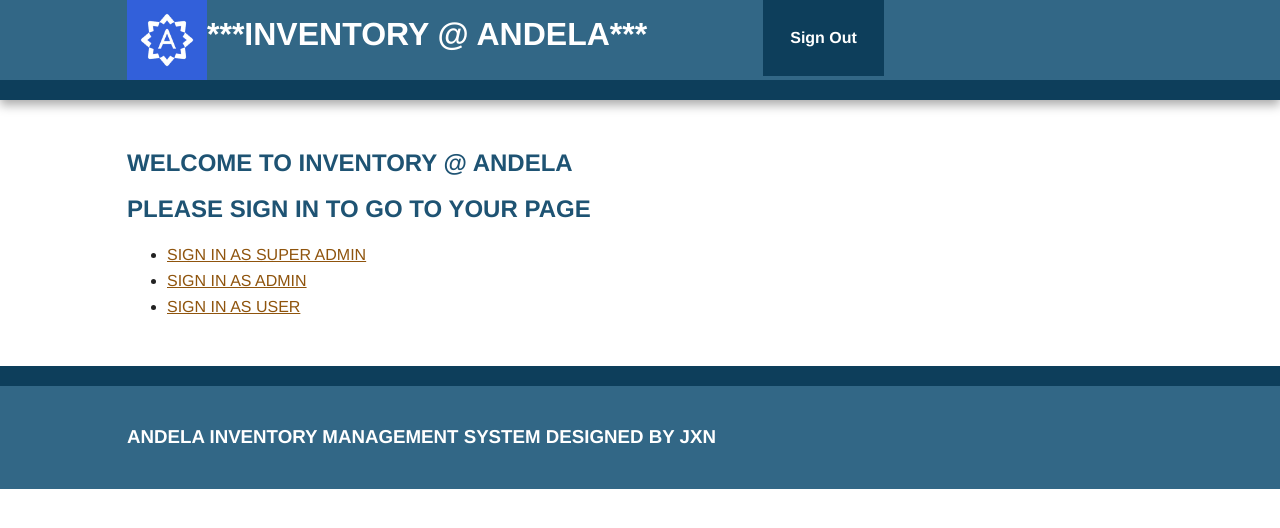
After one commit to Ahmed9914/bc-15-Inventory_Management_Flask_App, a Flask app: template templates/home.html in a window 1280 px wide. The commit adds this page. Shown: the top 528 px of the page. Run offline with Flask 2, Linux system fonts and the light colour scheme; the template is opened without the code that fills it, so the values that code supplies are empty; some libraries are stand-ins or nearby versions.

Commit message:
Design homepage

```diff
--- a/__init__.py
+++ b/__init__.py
@@ -3,3 +3,5 @@ from flask import Flask
 #configure app
 app = Flask(__name__)
 app.config['DEBUG'] = True
+
+import views
--- a/templates/base.html
+++ b/templates/base.html
@@ -16,26 +16,24 @@
 
         <div class="header-container">
             <header class="wrapper clearfix">
-                <a href="{{ url_for("index") }}" ><h1 class="title">Thermos </h1></a>
+                <a href="{{ url_for("home") }}"><img src="../static/img/Andela_Logo.jpeg" alt="Andela logo" style="float:left;width:80px;height:80px;"></a>
+                <h1 class="title">***INVENTORY @ ANDELA*** </h1>
+                <h1 class="title"> </h1>
                 <nav>
-                    <ul>
-                        <li><a href="{{ url_for("add") }}">Add URL</a></li>
-                        <li><a href="#">Sign Up</a></li>
-                        {% if current_user.is_authenticated %}
-                            <li><a href="{{ url_for("logout")}}">Sign Out</a></li>
-                        {% else %}
-                            <li><a href="{{ url_for("login")}}">Sign In</a></li>
-                        {% endif %}
+                    <ul align ="right">
+                        <li><a href="#">Sign Out</a></li>
+
                     </ul>
                 </nav>
+
             </header>
         </div>
 
         <div class="main-container">
             <div class="main wrapper clearfix">
 
-                <article class=flashes>
-                    {% with messages = get_flashed_messages() %}
+               <!-- <article class=flashes>
+                     {% with messages = get_flashed_messages() %}
                         {% if messages %}
                             <ul>
                                 {% for message in messages %}
@@ -44,7 +42,7 @@
                             </ul>
                         {% endif %}
                     {% endwith %}
-                </article>
+                </article> -->
 
 
                 {% block content %}Your customised Content Goes here</h1>
@@ -63,7 +61,7 @@
 
         <div class="footer-container">
             <footer class="wrapper">
-                <h3>Thermos is designed by Jxn </h3>
+                <h3>ANDELA INVENTORY MANAGEMENT SYSTEM DESIGNED BY JXN </h3>
 
             </footer>
         </div>
--- /dev/null
+++ b/templates/home.html
@@ -0,0 +1,21 @@
+{% extends "base.html" %}
+
+{% block title %}
+WELCOME
+{% endblock %}
+
+{% block content %}
+<article>
+    <h2> WELCOME TO INVENTORY @ ANDELA </h2>
+    <h2> PLEASE SIGN IN TO GO TO YOUR PAGE</h2>
+    <ul>
+        <li><a href="#">SIGN IN AS SUPER ADMIN</a></li>
+        <li><a href="#">SIGN IN AS ADMIN</a></li>
+        <li><a href="#">SIGN IN AS USER</a></li>
+
+    </ul>
+</article>
+
+{% endblock %}
+{% block sidebar %}
+{% endblock %}
```
Also changed, not shown: views.py (added, +7 -0 lines), static/img/Andela_Logo.jpeg (added).
